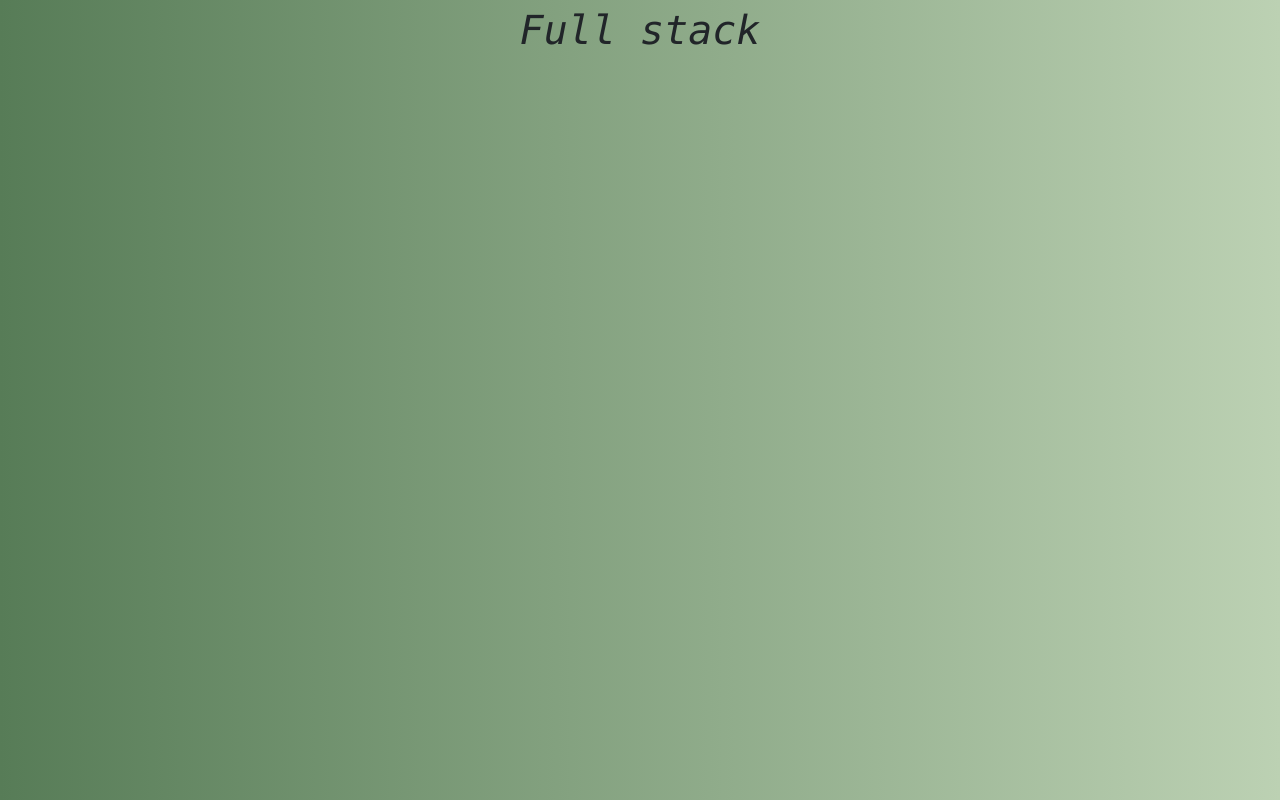
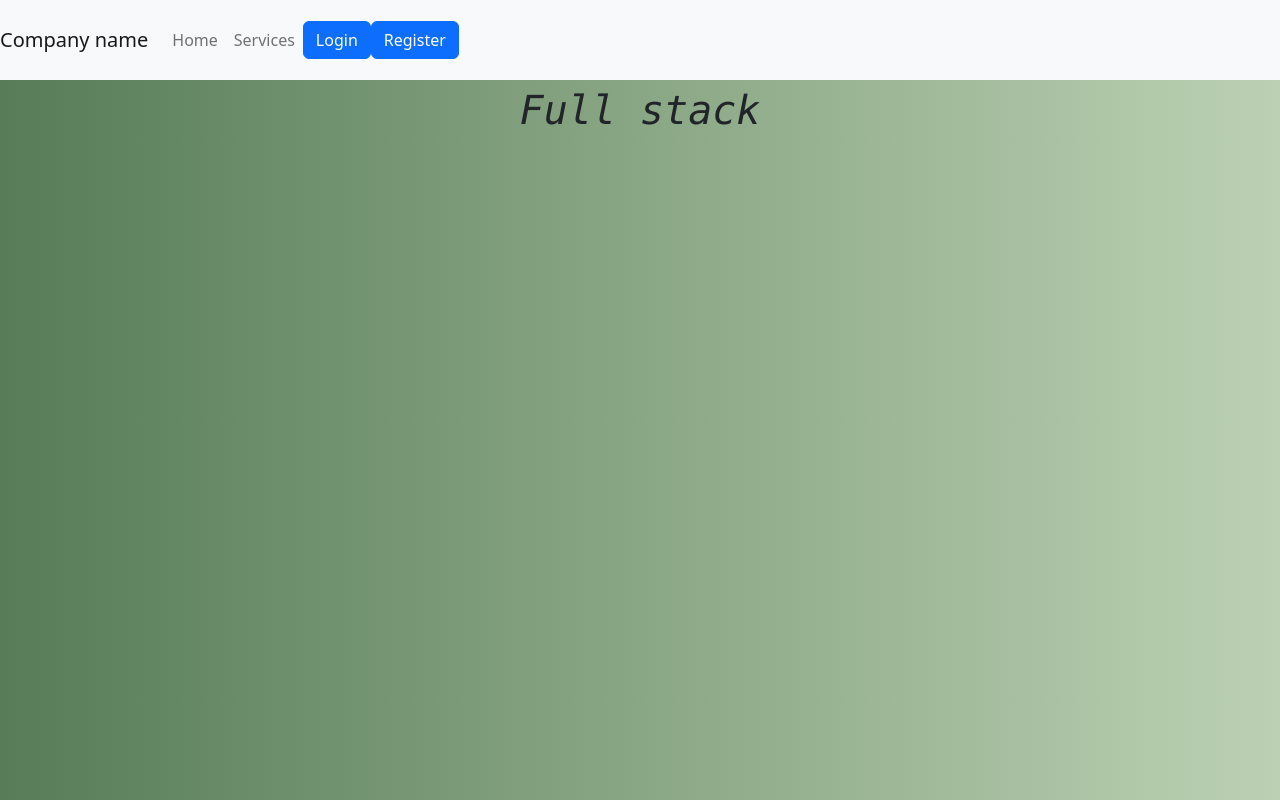
Before and after one commit to Asom98/fullstack, a React (Vite) app: page / in a window 1280 px wide. Built offline with nearby package versions, Linux system fonts and the light colour scheme.

Commit message:
created a navigation bar

```diff
--- a/src/App.jsx
+++ b/src/App.jsx
@@ -2,10 +2,13 @@ import { Welcom } from "./components/Welcom";
 import { ServicePage } from "./components/Service";
 import "./main.css";
 import { Routes, Route } from "react-router-dom";
+import NavigationBar from "./components/NavigationBar";
 
 function App() {
   return (
     <div>
+
+      <NavigationBar />
       <main className="App">
         <Routes>
           <Route path="/" element={<Welcom />} />
--- /dev/null
+++ b/src/components/NavigationBar.css
@@ -0,0 +1,3 @@
+.navbar-custom {
+    height: 80px;
+}
--- /dev/null
+++ b/src/components/NavigationBar.jsx
@@ -0,0 +1,25 @@
+import React from "react";
+import { Navbar, Nav, Button } from "react-bootstrap";
+import { Link } from "react-router-dom";
+import "./NavigationBar.css";
+
+function NavigationBar() {
+  return (
+    <Navbar bg="light" expand="lg" className="navbar-custom">
+      <Navbar.Brand>Company name</Navbar.Brand>
+      <Navbar.Toggle aria-controls="my-navbar" />
+      <Navbar.Collapse id="my-navbar">
+        <Nav className="mr-auto">
+          <Nav.Link as={Link} to="/">Home</Nav.Link>
+          <Nav.Link as={Link} to="/services">Services</Nav.Link>
+        </Nav>
+        <Nav>
+          <Button variant="primary" as={Link} to="/login">Login</Button>
+          <Button variant="primary" as={Link} to="/register">Register</Button>
+        </Nav>
+      </Navbar.Collapse>
+    </Navbar>
+  );
+}
+
+export default NavigationBar;
```
